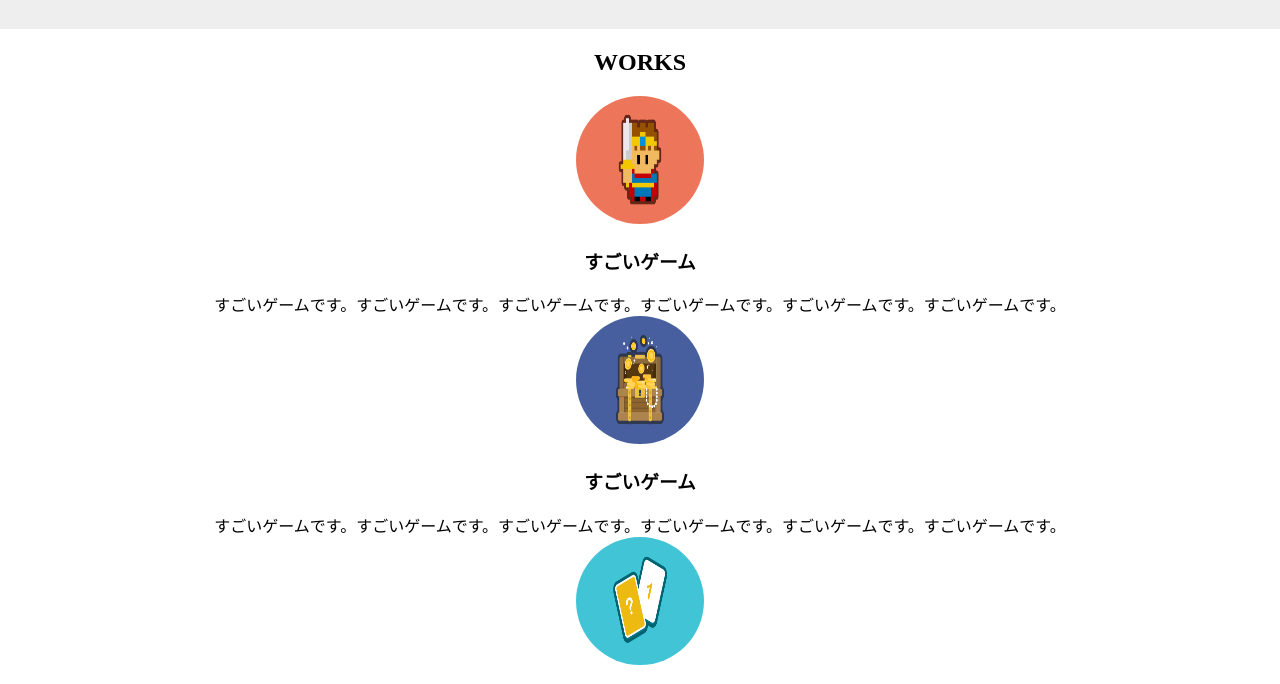
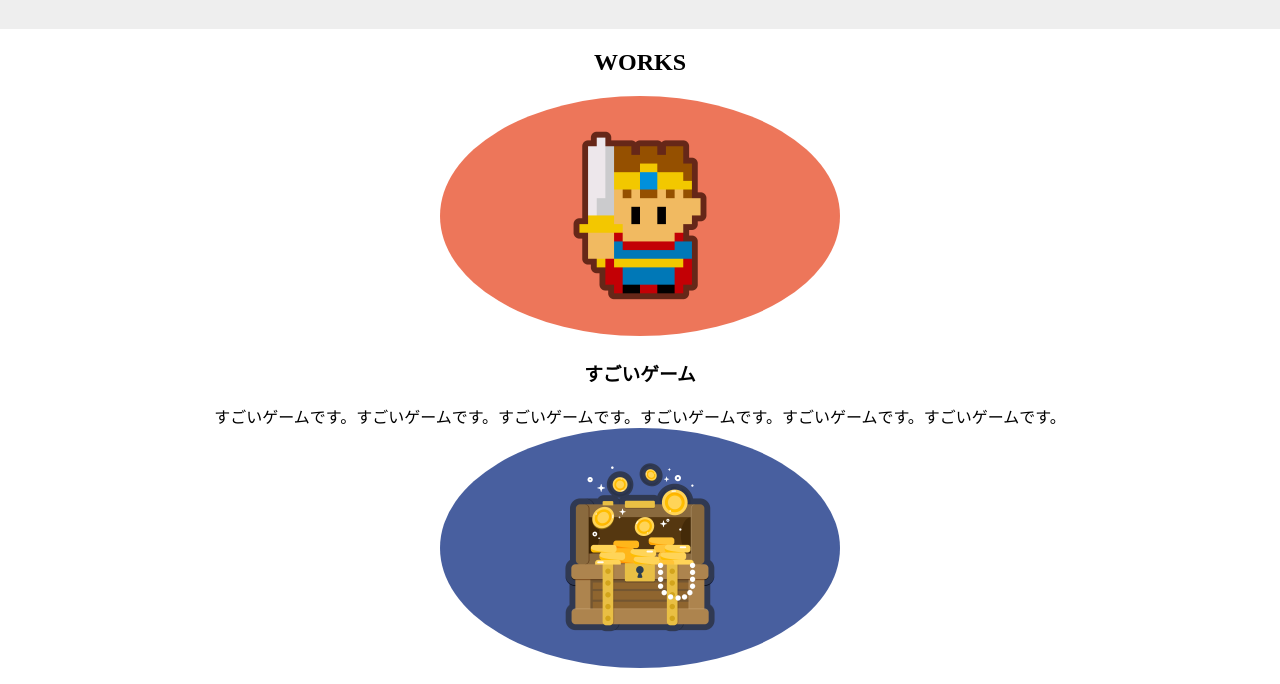
Before and after one commit to umedanaoyuki/copy-coding1, a plain HTML site: page index.html in a window 1280 px wide. Shown: the part 242-926 px from the top of the page. Drawn offline with Linux system fonts and the light colour scheme.

Commit message:
画像のサイズ反映

```diff
--- a/index.html
+++ b/index.html
@@ -18,19 +18,19 @@
   <main>
     <h2>WORKS</h2>
     <section>
-      <img src="work-1.png" width="128" height="128">
+      <img src="work-1.png" alt="すごいゲーム" width="400" height="240">
       <h3>すごいゲーム</h3>
       <p>すごいゲームです。すごいゲームです。すごいゲームです。すごいゲームです。すごいゲームです。すごいゲームです。</p>
     </section>
 
     <section>
-      <img src="work-2.png" width="128" height="128">
+      <img src="work-2.png" width="400" height="240">
       <h3>すごいゲーム</h3>
       <p>すごいゲームです。すごいゲームです。すごいゲームです。すごいゲームです。すごいゲームです。すごいゲームです。</p>
     </section>
 
     <section>
-      <img src="work-3.png" width="128" height="128">
+      <img src="work-3.png" width="400" height="240">
       <h3>すごいゲーム</h3>
       <p>すごいゲームです。すごいゲームです。すごいゲームです。すごいゲームです。すごいゲームです。すごいゲームです。</p>
     </section>
```
